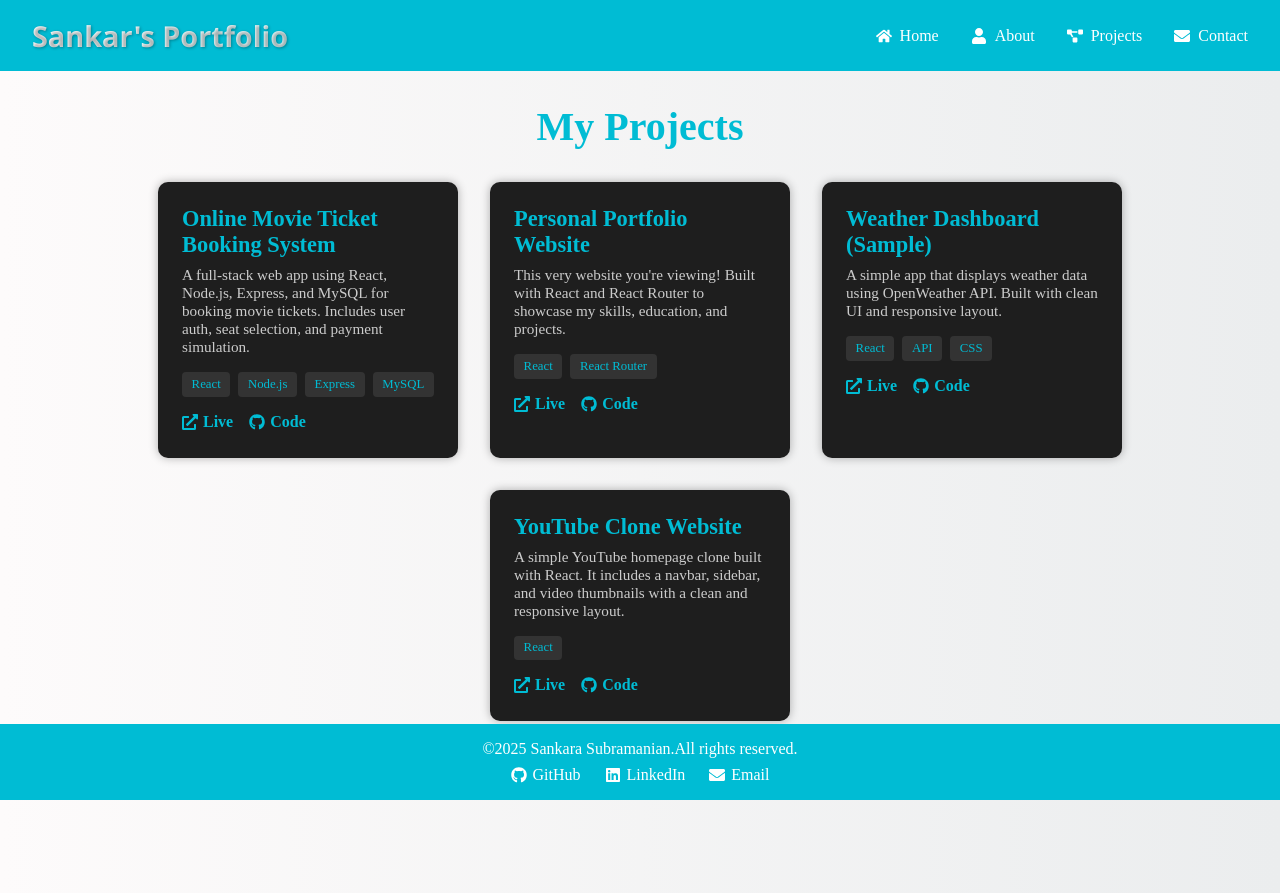
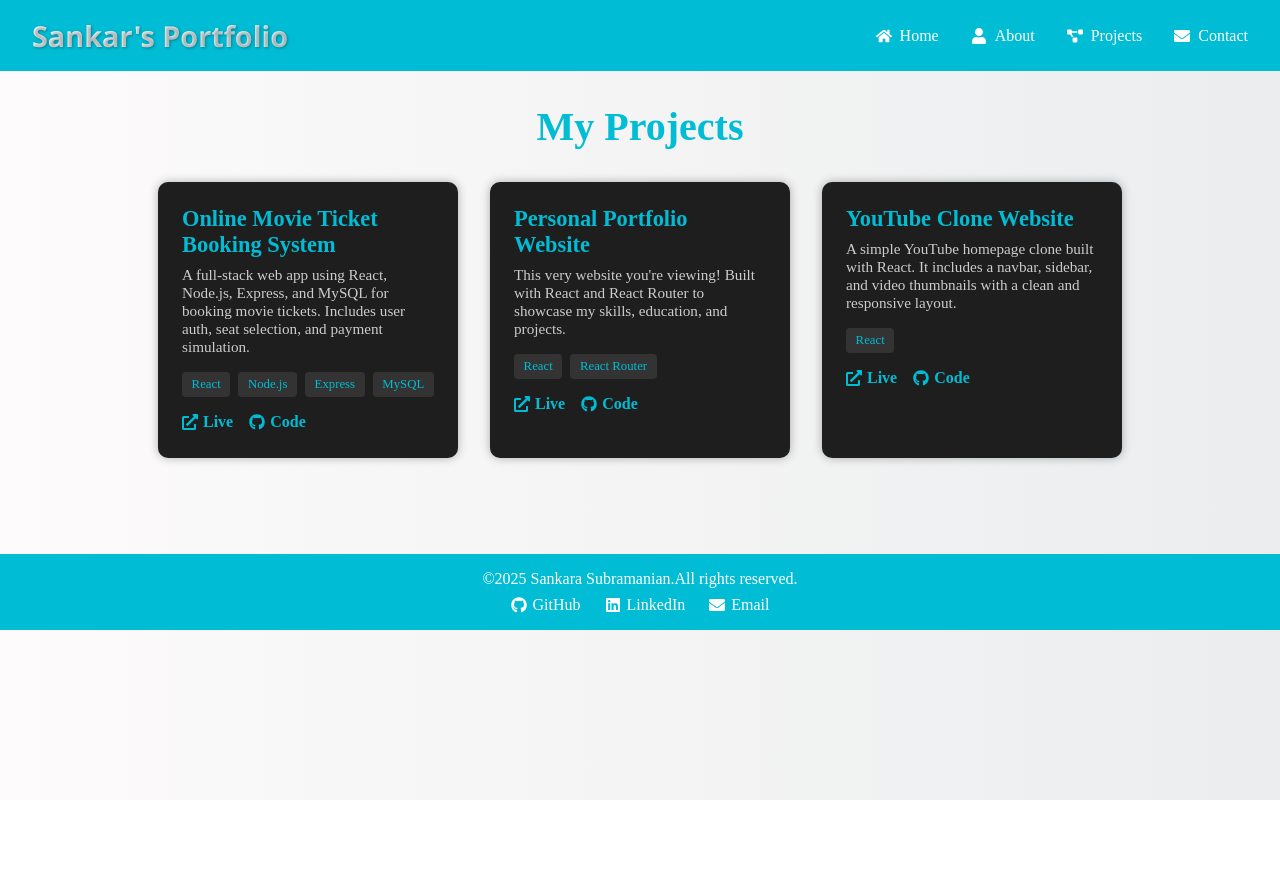
Before and after one commit to sankarzhub/My-Portfolio, a React (Vite) app: page /projects in a window 1280 px wide. After the commit the page ends 800 px from the top, so only its background shows below. Built offline with nearby package versions, Linux system fonts and the light colour scheme.

Commit message:
Update Projects.jsx

```diff
--- a/src/pages/Projects.jsx
+++ b/src/pages/Projects.jsx
@@ -19,15 +19,7 @@ const projects = [
     github: "https://github.com/sankarzhub/My-Portfolio",
     tech: ["React", "React Router"],
   },
-  {
-    title: "Weather Dashboard (Sample)",
-    description:
-      "A simple app that displays weather data using OpenWeather API. Built with clean UI and responsive layout.",
-    liveLink: "#",
-    github: "https://github.com/sankarzhub/weather-app",
-    tech: ["React", "API", "CSS"],
-  },
-  {
+{
     title: "YouTube Clone Website",
     description:
       "A simple YouTube homepage clone built with React. It includes a navbar, sidebar, and video thumbnails with a clean and  responsive layout.",
```
